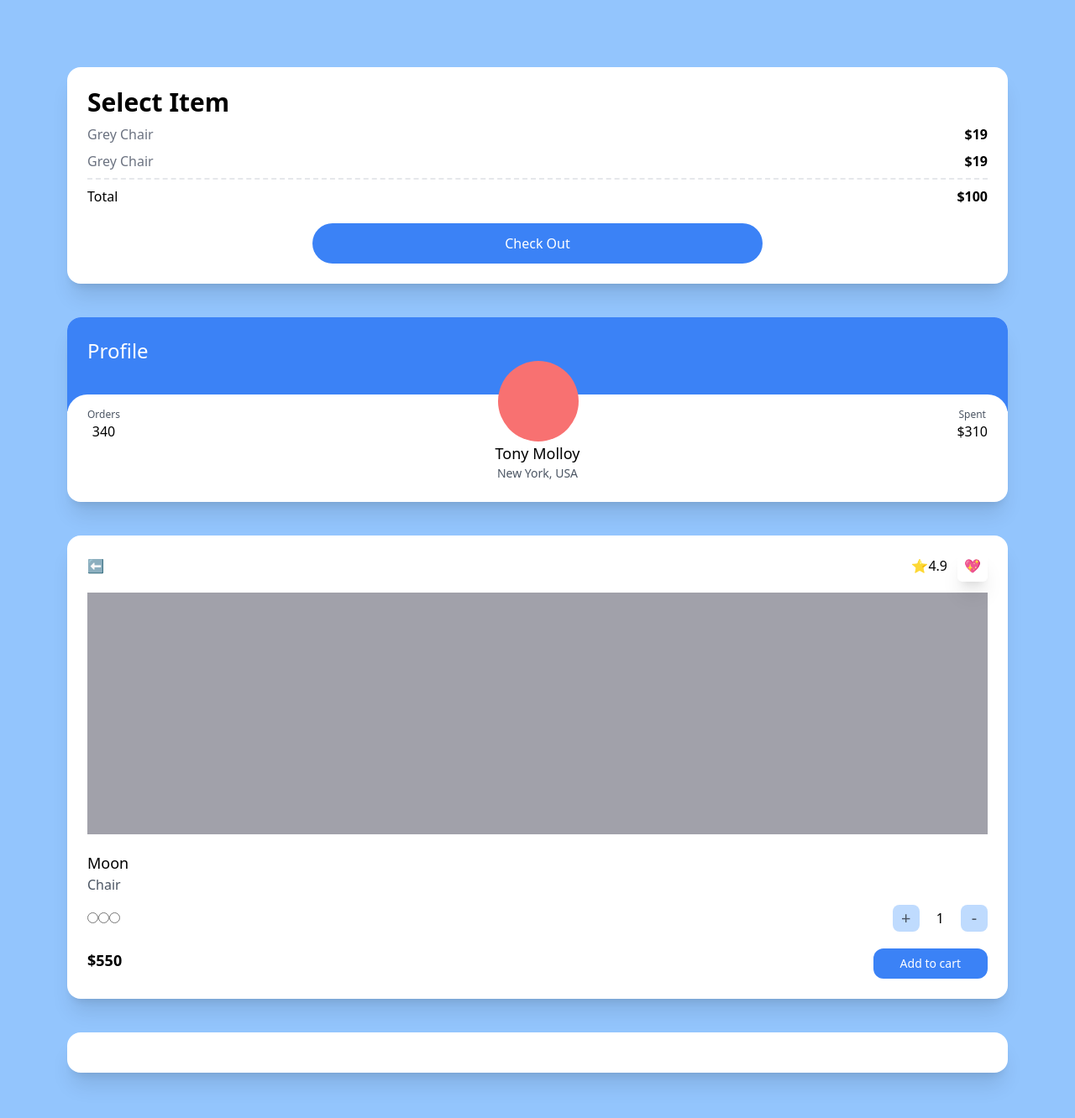
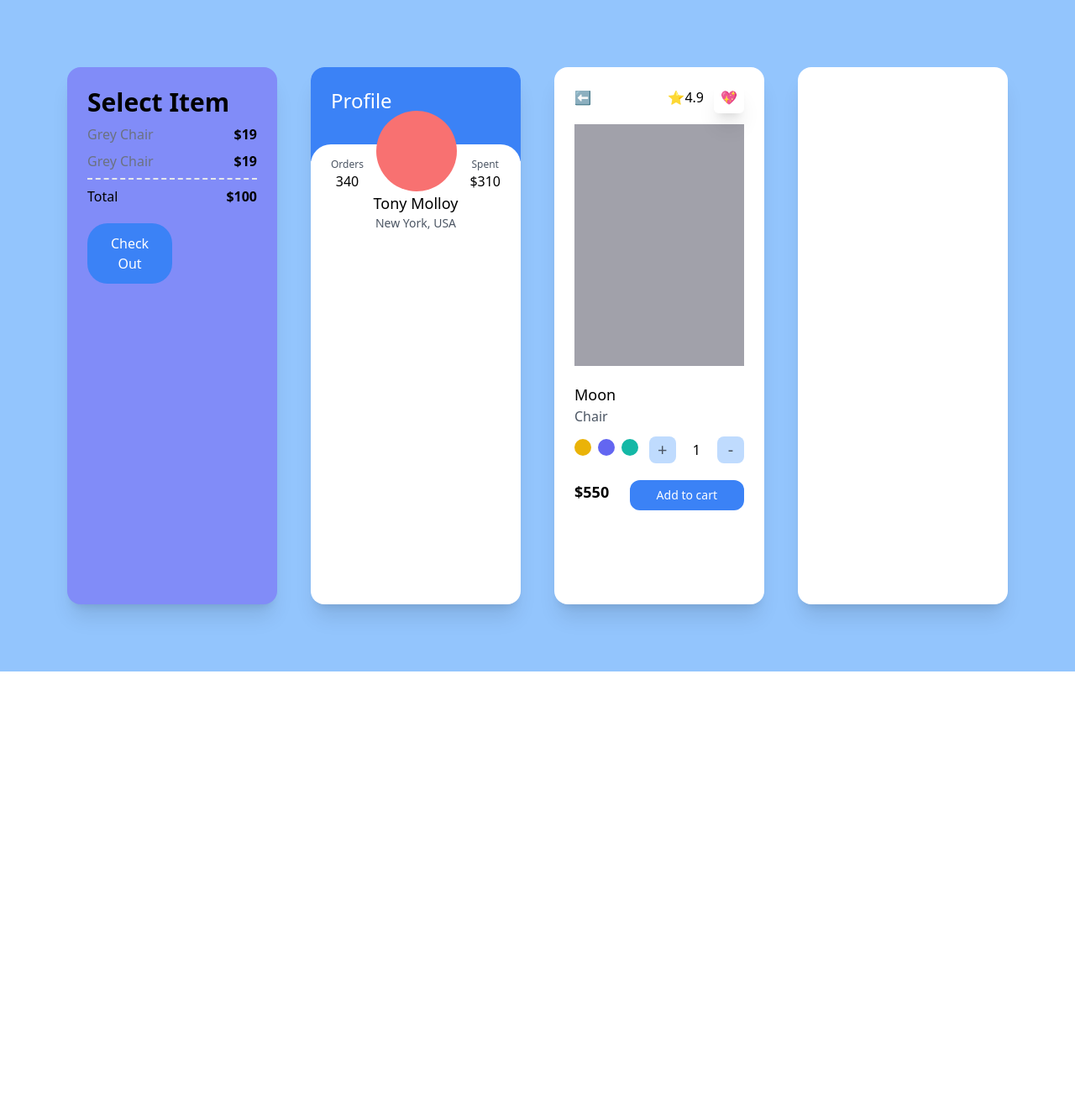
Before and after one commit to joyjsmun/clone-carrot-market, a Next.js app: page / in a window 1280 px wide. Shown: the top 1332 px of the page at 84% size. After the commit the page ends 800 px from the top, so only its background shows below. Built offline with nearby package versions, Linux system fonts and the light colour scheme.

Commit message:
ADD: practice tailwindcss

```diff
--- a/pages/index.tsx
+++ b/pages/index.tsx
@@ -3,8 +3,8 @@ import type { NextPage } from "next"
 
 const Home: NextPage = () => {
   return (
-    <div className="bg-blue-300 py-20 px-20 flex flex-col gap-10 min-h-screen">
-      <div className="bg-white p-6 rounded-2xl shadow-xl">
+    <div className="bg-blue-300 py-20 px-20 flex flex-col gap-10 min-h-screen md:grid grid-cols-3 lg:grid grid-cols-4" >
+      <div className="bg-white p-6 rounded-2xl shadow-xl  sm:bg-amber-300 md:bg-indigo-400 ">
           <span className="font-semibold text-3xl">Select Item</span>
           <div className="flex justify-between my-2">
             <span className="text-gray-500">Grey Chair</span>
@@ -18,10 +18,10 @@ const Home: NextPage = () => {
             <span>Total</span>
             <span className="font-semibold">$100</span>
           </div>
-          <div className="mt-5 bg-blue-500 text-white p-3 rounded-3xl text-center w-2/4 mx-auto">Check Out</div>
+          <button className="mt-5 bg-blue-500 text-white p-3 rounded-3xl text-center w-2/4 mx-auto hover:bg-teal-500 active:bg-red-800">Check Out</button>
       </div>
 
-      <div className="bg-white overflow-hidden rounded-2xl shadow-xl">
+      <div className="bg-white overflow-hidden rounded-2xl shadow-xl group">
           <div className="bg-blue-500 p-6 pb-14">
             <span className="text-white text-2xl">Profile</span>
           </div>
@@ -31,7 +31,7 @@ const Home: NextPage = () => {
                 <span className="text-xs text-gray-600">Orders</span>
                 <span className="font-medium">340</span>
               </div>
-              <div className="h-24 w-24 bg-red-400 rounded-full" />
+              <div className="h-24 w-24 bg-red-400 rounded-full group-hover:bg-teal-500 transition-colors" />
               <div className="flex flex-col items-center">
                 <span className="text-xs text-gray-600">Spent</span>
                 <span className="font-medium">$310</span>
@@ -55,13 +55,14 @@ const Home: NextPage = () => {
         </div>
         <div className="bg-zinc-400 h-72 mb-5" />
         <div className="flex flex-col">
-          <span className="font-medium text-lg">Moon</span>
+          <span className="font-medium text-lg selection:bg-pink-200">Moon</span>
           <span className="font-xs text-gray-600" >Chair</span>
          <div className="mt-3 mb-5 flex justify-between items-center">
-            <div>
-              <input type="radio" />
-              <input type="radio" />
-              <input type="radio" />
+            <div className="space-x-2">
+              <button className="w-5 h-5 rounded-full bg-yellow-500 focus:ring-2 ring-offset-2 ring-yellow-500 transition" />
+              <button className="w-5 h-5 rounded-full bg-indigo-500 focus:ring-2 ring-offset-2 ring-indigo-500 transition" />
+              <button className="w-5 h-5 rounded-full bg-teal-500 focus:ring-2 ring-offset-2 ring-teal-500 transition" />
+
             </div>
             <div className="flex items-center space-x-5">
               <button className=" bg-blue-200 items-center rounded-lg aspect-square w-8 font-medium text-xl text-gray-600">+</button>
```
